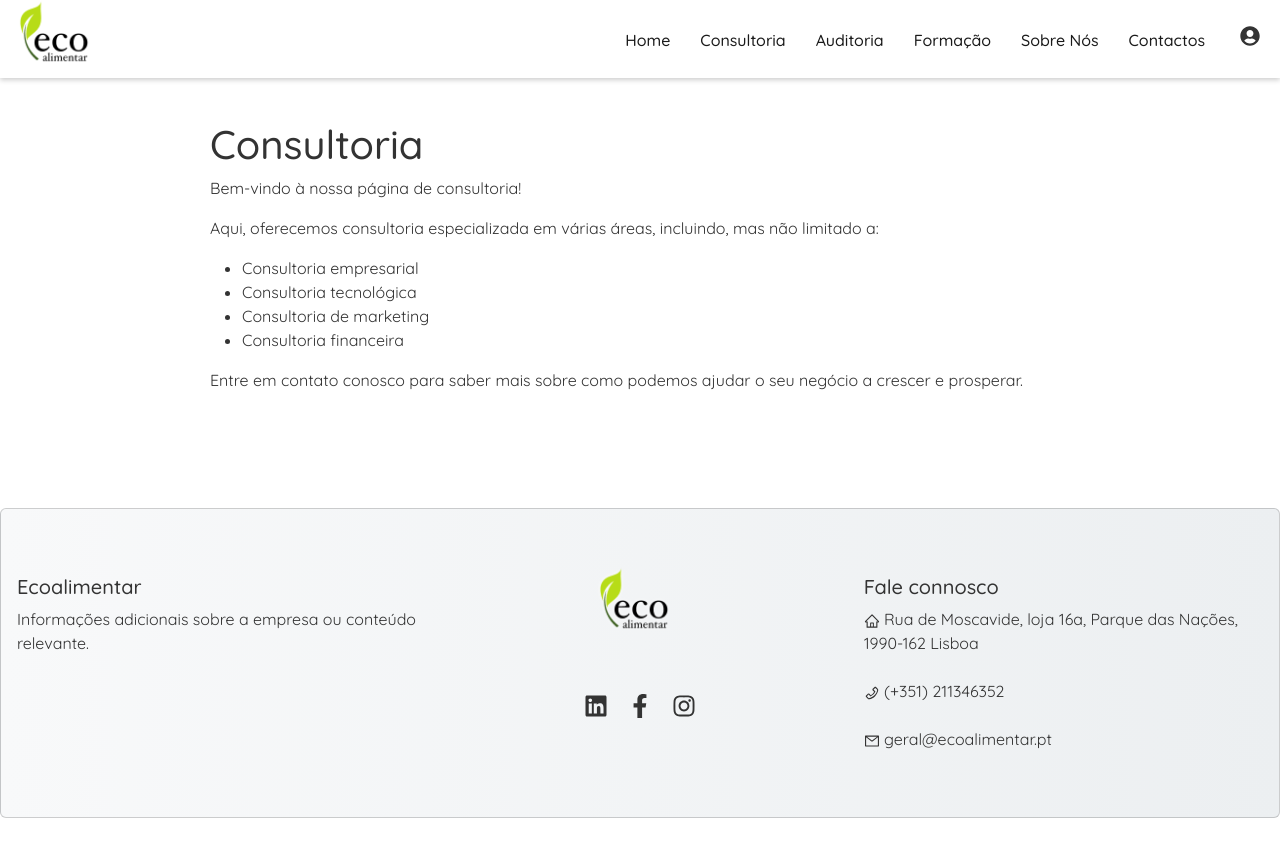
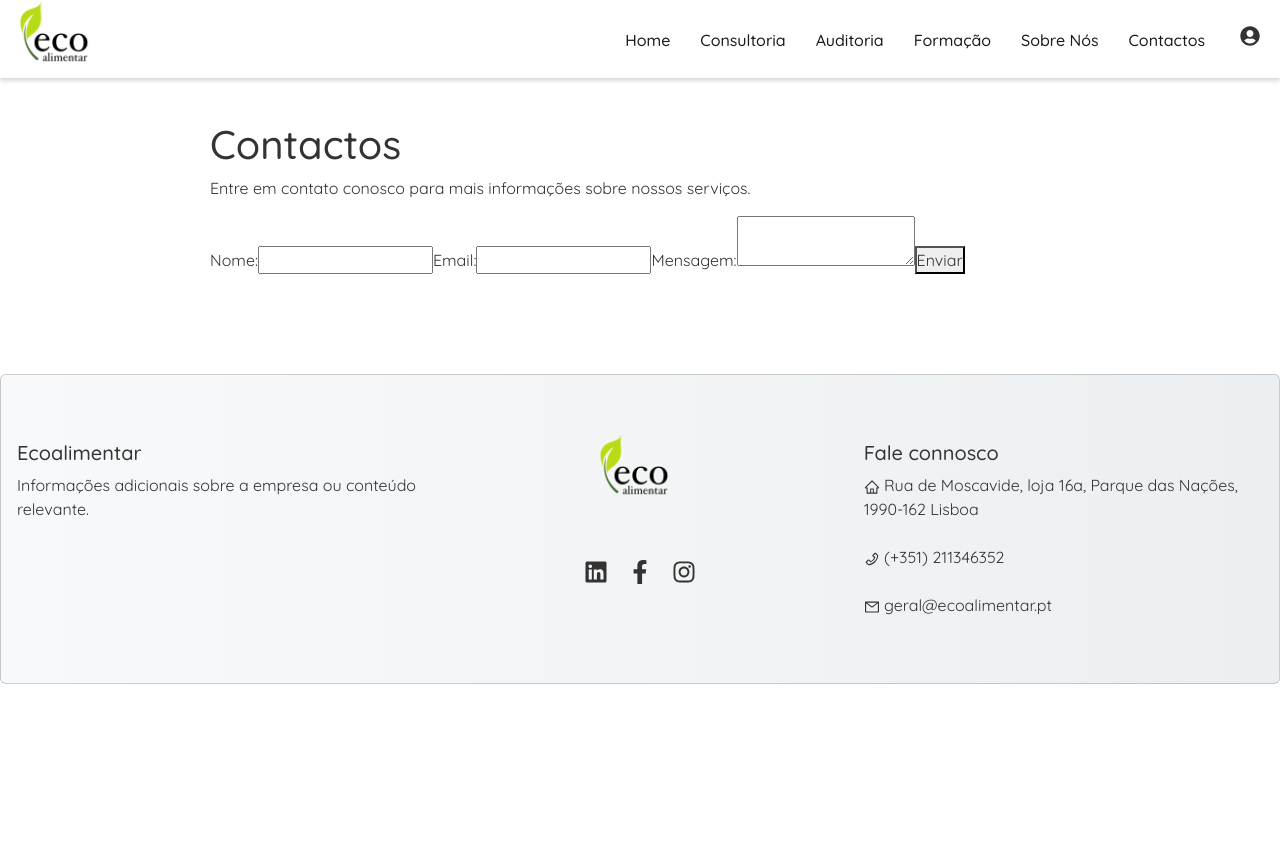
Before and after one commit to Filipe3Paisana/Ecoalimentar, a React (Create React App) app in the folder Web/: page /contactos in a window 1280 px wide. Shown: the top 856 px of the page. Built offline with nearby package versions, Linux system fonts and the light colour scheme.

Commit message:
mudanças no html

```diff
--- a/Web/public/index.html
+++ b/Web/public/index.html
@@ -15,6 +15,11 @@
       user's mobile device or desktop. See https://developers.google.com/web/fundamentals/web-app-manifest/
     -->
     <link rel="manifest" href="%PUBLIC_URL%/manifest.json" />
+
+    <link href="https://cdn.jsdelivr.net/npm/bootstrap@5.3.3/dist/css/bootstrap.min.css" rel="stylesheet" integrity="sha384-QWTKZyjpPEjISv5WaRU9OFeRpok6YctnYmDr5pNlyT2bRjXh0JMhjY6hW+ALEwIH" crossorigin="anonymous">
+
+
+
     <!--
       Notice the use of %PUBLIC_URL% in the tags above.
       It will be replaced with the URL of the `public` folder during the build.
@@ -27,6 +32,7 @@
     <title>Ecoalimentar</title>
   </head>
   <body>
+    <script src="https://cdn.jsdelivr.net/npm/bootstrap@5.3.3/dist/js/bootstrap.bundle.min.js" integrity="sha384-YvpcrYf0tY3lHB60NNkmXc5s9fDVZLESaAA55NDzOxhy9GkcIdslK1eN7N6jIeHz" crossorigin="anonymous"></script>
     <noscript>You need to enable JavaScript to run this app.</noscript>
     <div id="root"></div>
     <!--
--- a/Web/src/Auditoria.js
+++ b/Web/src/Auditoria.js
@@ -1,30 +1,29 @@
 import React from 'react';
 import Footer from './Footer';
+import { Link } from 'react-router-dom'; // Adicione esta importação se estiver usando react-router
+import Button from '@mui/material/Button';
 
 // Importe outros componentes ou estilos conforme necessário
 
-function ConsultoriaPage() {
+function Auditoria() {
   return (
     <>
     <div className="content">
-      <h1>Consultoria</h1>
-      <p>Bem-vindo à nossa página de consultoria!</p>
-      <p>
-        Aqui, oferecemos consultoria especializada em várias áreas, incluindo, mas não limitado a:
-      </p>
+      <h1>Auditoria</h1>
+      <p>Aqui você encontrará informações sobre nossos serviços de auditoria.</p>
       <ul>
-        <li>Consultoria empresarial</li>
-        <li>Consultoria tecnológica</li>
-        <li>Consultoria de marketing</li>
-        <li>Consultoria financeira</li>
+        <li>Auditoria financeira</li>
+        <li>Auditoria de sistemas</li>
+        <li>Auditoria de processos</li>
       </ul>
-      <p>
-        Entre em contato conosco para saber mais sobre como podemos ajudar o seu negócio a crescer e prosperar.
-      </p>
+      <p>Entre em contato conosco para mais informações sobre nossos serviços de auditoria.</p>
+      <Button variant="contained" component={Link} to="/contactos">
+          Entrar em Contacto
+        </Button>
     </div>
     <Footer />
     </>
   );
 }
 
-export default ConsultoriaPage;
+export default Auditoria;
--- a/Web/src/Contactos.js
+++ b/Web/src/Contactos.js
@@ -7,20 +7,24 @@ function ConsultoriaPage() {
   return (
     <>
     <div className="content">
-      <h1>Consultoria</h1>
-      <p>Bem-vindo à nossa página de consultoria!</p>
-      <p>
-        Aqui, oferecemos consultoria especializada em várias áreas, incluindo, mas não limitado a:
-      </p>
-      <ul>
-        <li>Consultoria empresarial</li>
-        <li>Consultoria tecnológica</li>
-        <li>Consultoria de marketing</li>
-        <li>Consultoria financeira</li>
-      </ul>
-      <p>
-        Entre em contato conosco para saber mais sobre como podemos ajudar o seu negócio a crescer e prosperar.
-      </p>
+      <h1>Contactos</h1>
+      <p>Entre em contato conosco para mais informações sobre nossos serviços.</p>
+      <form>
+        <label>
+          Nome:
+          <input type="text" name="name" required />
+        </label>
+        <label>
+          Email:
+          <input type="email" name="email" required />
+        </label>
+
+        <label>
+          Mensagem:
+          <textarea name="message" required></textarea>
+        </label>
+          <button type="submit">Enviar</button>
+      </form>
     </div>
     <Footer />
     </>
--- a/Web/src/Navbar.js
+++ b/Web/src/Navbar.js
@@ -1,6 +1,6 @@
 import React, { useState } from 'react';
 import { Link } from 'react-router-dom';
-import { FaUserCircle } from 'react-icons/fa'; // Importando o ícone de perfil
+import { FaUserCircle } from 'react-icons/fa';
 import Logo from './Logo';
 import './index.css';
 
@@ -34,7 +34,7 @@ const Navbar = () => {
           <FaUserCircle size={20} />
           {isDropdownOpen && (
             <div className="profile-dropdown">
-              <Link to="/Login">Login</Link>
+              <Link to="/login">Login</Link>
               <br />
               <Link to="/registo">Registo</Link>
               <br />
```
Also changed, not shown: 1 other file (tests, documents, lock files or other folders).
